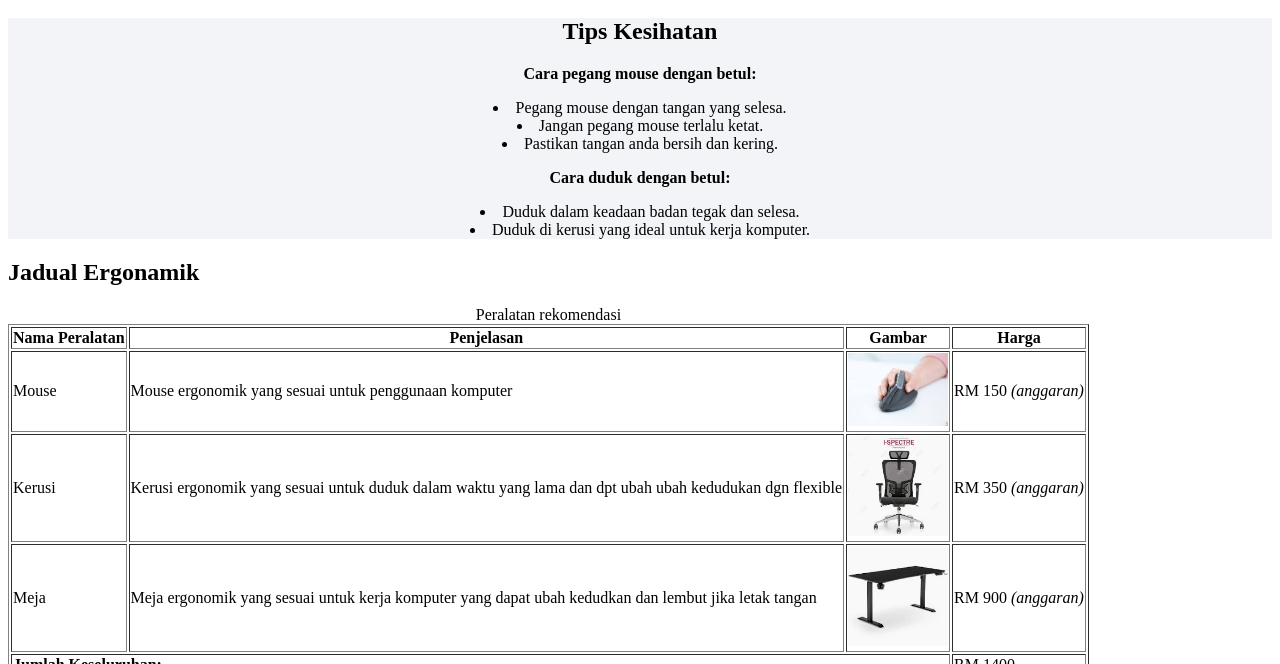
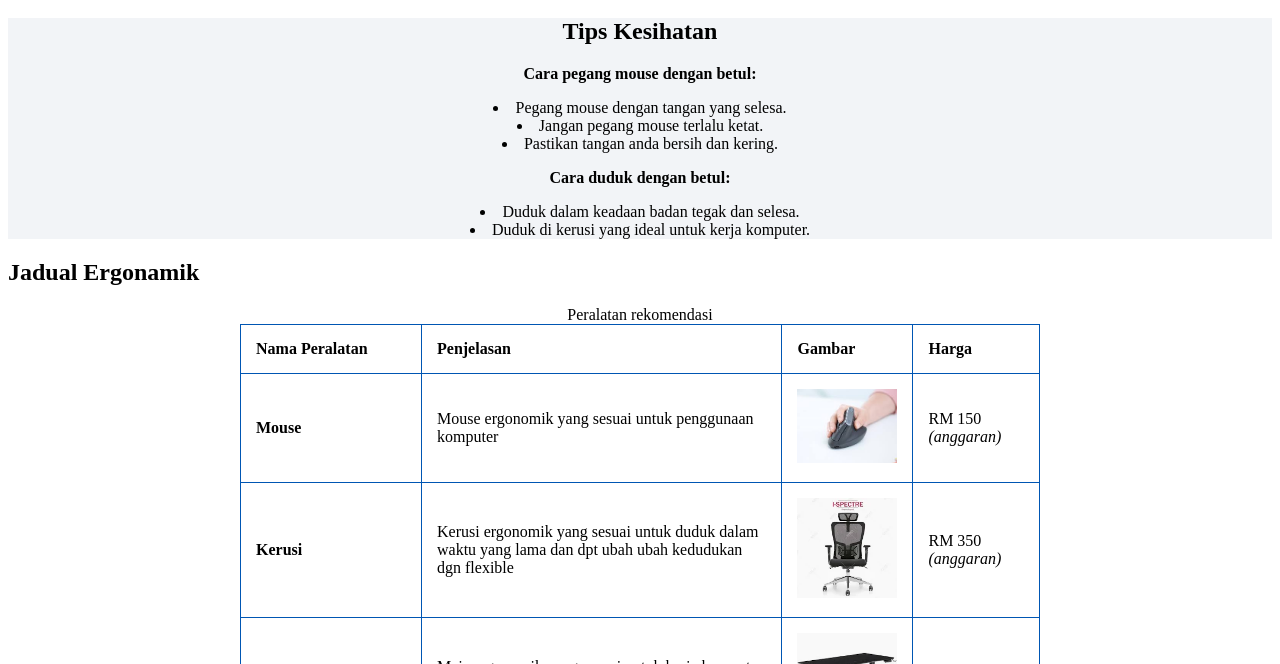
Before and after one commit to HayqalHakimi/Portfolio-Hayqal, a plain HTML site: page HTMl-eqal/index.html in a window 1280 px wide. Shown: the part 136-800 px from the top of the page. Drawn offline with Linux system fonts and the light colour scheme.

Commit message:
Add files via upload

```diff
--- a/HTMl-eqal/style.css
+++ b/HTMl-eqal/style.css
@@ -8,3 +8,30 @@
     text-align: center;
     padding: 0;
 }
+
+/* Kita hias keseluruhan jadual */
+table {
+    width: 100%;
+    /* Cuba penuhi lebar skrin */
+    max-width: 800px;
+    /* TAPI, jangan lebih besar dari 800px supaya tak nampak pelik di skrin besar */
+    margin: 20px auto;
+    /* Letakkan jadual di tengah-tengah halaman */
+    border-collapse: collapse;
+}
+
+/* Kita hias kotak (cell) dalam jadual */
+th,
+td {
+    border: 1px solid #0056b3;
+    /* Warna biru hospital awak */
+    padding: 15px;
+    text-align: left;
+}
+
+/* Kita tetapkan saiz minimum untuk ruangan 'Nama Peralatan' */
+td:first-child {
+    min-width: 150px;
+    /* Pastikan ruangan 'Mouse' atau 'Kerusi' tak jadi terlalu sempit */
+    font-weight: bold;
+}
```
